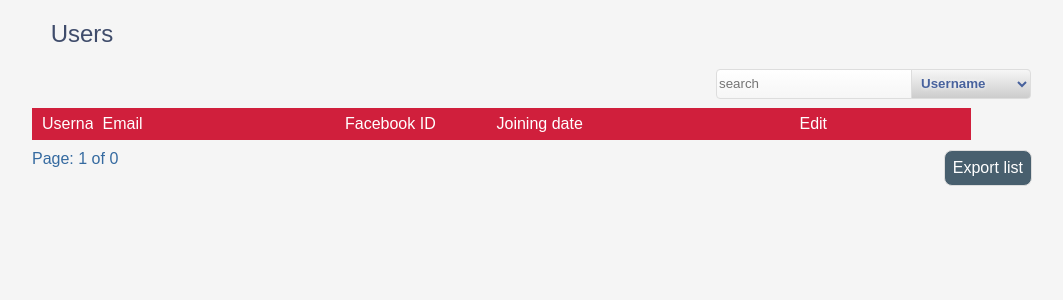
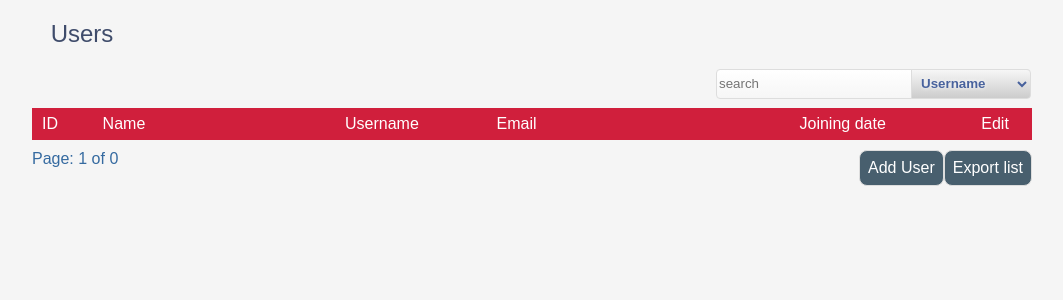
Before and after one commit to mykytamorachov/kleynodsoft, a Flask app: page /users in a window 1280 px wide. Shown: the part 148-448 px from the top of the page, without its empty margins (108-1171 px from the left). Run offline with Flask 2, Linux system fonts and the light colour scheme; some libraries are stand-ins or nearby versions.

Commit message:
Added add_user page, form, views

```diff
--- a/app/forms.py
+++ b/app/forms.py
@@ -7,3 +7,8 @@ class NewsForm(Form):
     text = TextAreaField('Text', validators=[])
     image_url = FileField('Image', validators=[])
     language = SelectField("Language",choices=[('EN', 'English'), ('RU', "Russian"), ('UA', "Ukrainian")])
+
+class UserForm(Form):
+    name = TextField('Name', validators=[])
+    username = TextField('Username', validators=[])
+    email = TextField('Email', validators=[])
--- a/app/templates/admin/users.html
+++ b/app/templates/admin/users.html
@@ -19,9 +19,10 @@
                 </td>
             </tr>
             <tr>
+                <td>ID</td>
+                <td>Name</td>
                 <td>Username</td>
                 <td>Email</td>
-                <td>Facebook ID</td>
                 <td>Joining date</td>
                 <td>Edit</td>
             </tr>
@@ -29,9 +30,10 @@
             <tbody>
             {% for user in context.users.items %}
             <tr>
+                <td>{{ user.id }}</td>
+                <td>{{ user.name }}</td>
                 <td>{{ user.username }}</td>
                 <td class="email">{{ user.email }}</td>
-                <td></td>
                 <td>{{ user.joined_date }}</td>
                 <td>
                     <form action="/delete_user" method="post">
@@ -49,4 +51,5 @@
             {% if context.users.has_next %}<a href="{{ url_for('get_users', page=context.users.next_num) }}">Next</a>{% endif %}
         </div>
         <div class="add"><a href="/export_list">Export list</a></div>
+    <div class="add"><a href="/add_user_page">Add User</a></div>
 {% endblock %}
--- a/app/views.py
+++ b/app/views.py
@@ -25,41 +25,56 @@ def add_news():
     }
     return render_template('/admin/add_news.html', context=context)
 
-@app.route('/registration', methods=["POST", "GET"])
-def registration():
+@app.route('/add_user', methods=["POST", "GET"])
+@app.route('/add_user/', methods=["POST", "GET"])
+def add_user():
     if request.method == 'POST':
-        request_data = loads(request.data)
         try:
-            if not re.match(r"[^@]+@[^@]+\.[^@]+", request_data['email']):
+            if not re.match(r"[^@]+@[^@]+\.[^@]+", request.form['email']):
                 response = {
                 'ansCode': 77,
                 'Error': 'Wrong email'
             }
             else:
                 user = User(
-                        request_data['name'],
-                        request_data['username'],
-                        request_data['email']
+                        request.form['name'],
+                        request.form['username'],
+                        request.form['email']
                     )
                 db.session.add(user)
                 db.session.commit()
-                response = {
-                    'ansCode':1,
-                    'UID':user.id
-                }
         except:
             response = {
                 'ansCode': 99,
                 'Error': 'Wrong params'
             }
-        return Response(
-            response=dumps(response),
-            status=200,
-            headers={
-                'Content-Type':'application/json'
-            })
+        users = User.query.paginate(1, per_page=PER_PAGE ,error_out=True)
+        context = {
+            'users':users
+        }
+        return render_template("admin/users.html",
+                               context=context)
     else:
         abort(404)
+
+@app.route('/delete_user', methods=["POST", "GET"])
+def del_user():
+    if request.method == "POST":
+        user = User.query.filter_by(id=int(request.form['id'])).first()
+        db.session.delete(user)
+        db.session.commit()
+        return redirect(url_for('get_users'))
+    else:
+        abort(404)
+
+@app.route('/add_user_page')
+@app.route('/add_user_page/')
+def add_user_page():
+    form = UserForm()
+    context = {
+        'form': form
+    }
+    return render_template('/admin/add_user.html', context=context)
 
 @app.route('/users', defaults={'page':1})
 @app.route('/users/page/<int:page>')
```
Also changed, not shown: app/templates/admin/add_user.html (added, +13 -0 lines).
